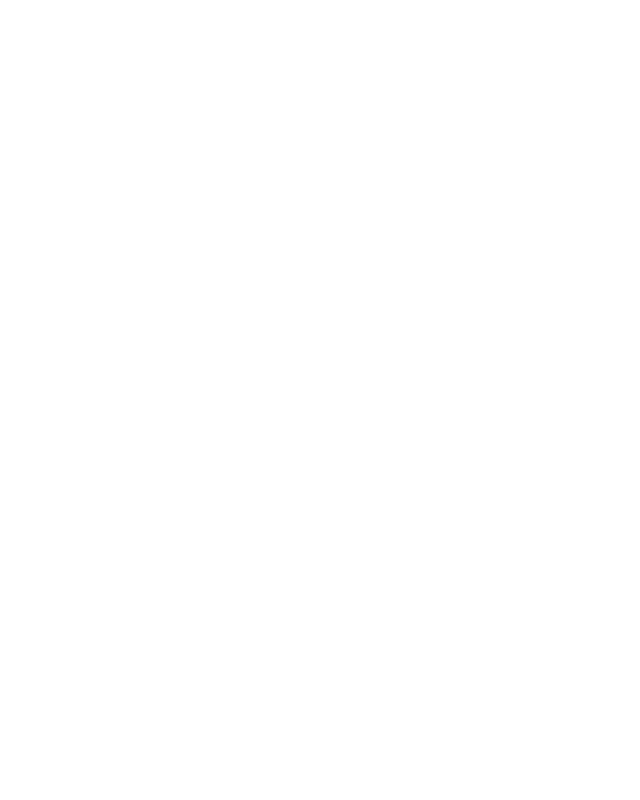
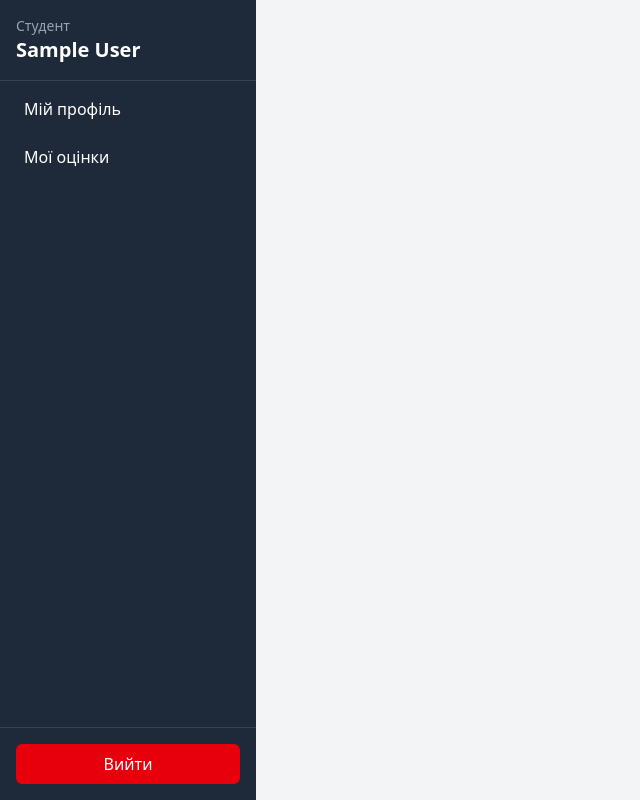
Before and after one commit to kkatalz/music-school, a React (Vite) app in the folder frontend-react/: page /student in a window 1280 px wide. Before the commit this address had no page. Shown: the whole page, without its empty margins (0-640 px from the left). Built offline with nearby package versions, Linux system fonts and the light colour scheme; sample sign-in values are in the browser's storage.

Commit message:
Routes and init student page.

```diff
--- a/frontend-react/src/App.tsx
+++ b/frontend-react/src/App.tsx
@@ -1,19 +1,23 @@
-import { QueryClient, QueryClientProvider } from "@tanstack/react-query";
-import { BrowserRouter, Routes, Route } from "react-router";
+import { Routes, Route } from "react-router";
 import { Teachers } from "./teachers/Teachers";
 import { Login } from "./auth/Login";
-const queryClient = new QueryClient();
+import { StudentDashboardLayout } from "./students/StudentDashboardLayout";
+import { ProtectedRoute } from "./auth/ProtectedRoute";
 
 const App = () => {
   return (
-    <QueryClientProvider client={queryClient}>
-      <BrowserRouter>
         <Routes>
           <Route path="/login" element={<Login />} />
+      <Route element={<ProtectedRoute />}>
+        <Route path="/student" element={<StudentDashboardLayout />}>
+          {/* inner routes for StudentDashboardLayout */}
+          {/* <Route path="profile" element={<StudentProfile />} />
+          <Route path="grades" element={<StudentGrades />} /> */}
+        </Route>
+      </Route>
+
           <Route path="/teachers" element={<Teachers />} />
         </Routes>
-      </BrowserRouter>
-    </QueryClientProvider>
   );
 };
 
--- /dev/null
+++ b/frontend-react/src/auth/AuthContext.tsx
@@ -0,0 +1,43 @@
+import { createContext, useState, useContext, type ReactNode } from 'react';
+import type { AuthResponse } from './auth.types';
+
+
+interface AuthContextType {
+  user: AuthResponse | null;
+  login: (userData: AuthResponse) => void;
+  logout: () => void;
+}
+
+const AuthContext = createContext<AuthContextType | undefined>(undefined);
+
+export const AuthProvider = ({ children }: { children: ReactNode }) => {
+  const [user, setUser] = useState<AuthResponse | null>(() => {
+    const savedUser = localStorage.getItem('user');
+    return savedUser ? JSON.parse(savedUser) : null;
+  });
+
+  const login = (userData: AuthResponse) => {
+    setUser(userData);
+    localStorage.setItem('user', JSON.stringify(userData));
+  };
+
+  const logout = () => {
+    setUser(null);
+    localStorage.removeItem('user');
+  };
+
+  return (
+    <AuthContext.Provider value={{ user, login, logout }}>
+      {children}
+    </AuthContext.Provider>
+  );
+};
+
+// hook for easy access to the context
+export const useAuth = () => {
+  const context = useContext(AuthContext);
+  if (context === undefined) {
+    throw new Error('useAuth must be used within an AuthProvider');
+  }
+  return context;
+};
--- a/frontend-react/src/auth/Login.tsx
+++ b/frontend-react/src/auth/Login.tsx
@@ -1,18 +1,39 @@
 import { loginUser } from "./auth.service";
 import type { LoginCredentials } from "./auth.types";
-import { useState, type FormEvent } from "react";
+import { useState, useEffect, type FormEvent } from "react";
 import { useMutation } from "@tanstack/react-query";
-
-//import backgroundImage from '../assets/background-main.jpg';
+import { Role } from "../teachers/teacher.types";
+import { useNavigate } from "react-router-dom";
+import { useAuth } from "./AuthContext";
 
 
 export const Login = () => {
   const [email, setEmail] = useState('');
   const [password, setPassword] = useState('');
 
+    const navigate = useNavigate();
+  const { login } = useAuth();
+
+
     const { mutate, isPending, isError, error, data, isSuccess } = useMutation({
     mutationFn: (credentials: LoginCredentials) => loginUser(credentials),
   });
+
+  useEffect(() => {
+    if (isSuccess && data) {
+      // save user data in global context
+      login(data);
+
+      // go to proper page based on user's role
+      if (data.role === Role.Student) {
+        navigate('/student');
+      } else  if (data.role === Role.Teacher) {
+        console.log('teacher!!!')
+      } else if (data.role === Role.HeadTeacher) {
+        console.log('head Teacher!!!')
+      }
+    }
+  }, [isSuccess, data, login, navigate]);
 
     const handleSubmit = (event: FormEvent<HTMLFormElement>) => {
     event.preventDefault();
--- /dev/null
+++ b/frontend-react/src/auth/ProtectedRoute.tsx
@@ -0,0 +1,12 @@
+import { Navigate, Outlet } from 'react-router-dom';
+import { useAuth } from './AuthContext';
+
+export const ProtectedRoute = () => {
+  const { user } = useAuth();
+
+  if (!user) {
+    return <Navigate to="/login" replace />;
+  }
+
+  return <Outlet />;
+};
--- a/frontend-react/src/main.tsx
+++ b/frontend-react/src/main.tsx
@@ -1,5 +1,23 @@
 import { createRoot } from "react-dom/client";
 import App from "./App.tsx";
 import "./index.css";
+import React from "react";
+import { QueryClient, QueryClientProvider } from '@tanstack/react-query';
+import { BrowserRouter } from 'react-router-dom';
+import { AuthProvider } from "./auth/AuthContext.tsx";
 
-createRoot(document.getElementById("root")!).render(<App />);
+const queryClient = new QueryClient();
+
+
+createRoot(document.getElementById("root")!).render(
+      <React.StrictMode>
+    <QueryClientProvider client={queryClient}>
+      <BrowserRouter>
+        <AuthProvider>
+          <App />
+        </AuthProvider>
+      </BrowserRouter>
+    </QueryClientProvider>
+  </React.StrictMode>
+
+);
--- /dev/null
+++ b/frontend-react/src/students/StudentDashboardLayout.tsx
@@ -0,0 +1,53 @@
+import { NavLink, Outlet, useNavigate } from 'react-router-dom';
+import { useAuth } from '../auth/AuthContext';
+
+export const StudentDashboardLayout = () => {
+  const { user, logout } = useAuth();
+  const navigate = useNavigate();
+
+  const handleLogout = () => {
+    logout();
+    navigate('/login');
+  };
+
+  return (
+    <div className="flex h-screen bg-gray-100">
+      <aside className="w-64 bg-gray-800 text-white flex flex-col">
+        <div className="p-4 text-xl font-bold border-b border-gray-700">
+          <span className="block text-sm font-normal text-gray-400">Студент</span>
+          {user?.firstName} {user?.lastName}
+        </div>
+        <nav className="flex-1 p-2 space-y-2">
+          <NavLink
+            to="/student/profile"
+            className={({ isActive }) =>
+              `flex items-center px-4 py-2 rounded-md hover:bg-gray-700 transition-colors ${isActive ? 'bg-gray-900' : ''}`
+            }
+          >
+            Мій профіль
+          </NavLink>
+          <NavLink
+            to="/student/grades"
+            className={({ isActive }) =>
+              `flex items-center px-4 py-2 rounded-md hover:bg-gray-700 transition-colors ${isActive ? 'bg-gray-900' : ''}`
+            }
+          >
+            Мої оцінки
+          </NavLink>
+        </nav>
+        <div className="p-4 border-t border-gray-700">
+          <button
+            onClick={handleLogout}
+            className="w-full bg-red-600 text-white py-2 rounded-md hover:bg-red-700 transition-colors"
+          >
+            Вийти
+          </button>
+        </div>
+      </aside>
+
+      <main className="flex-1 p-8 overflow-y-auto">
+        <Outlet />
+      </main>
+    </div>
+  );
+};
--- a/frontend-react/src/teachers/Teachers.tsx
+++ b/frontend-react/src/teachers/Teachers.tsx
@@ -1,4 +1,3 @@
-import React from "react";
 import { useTeachers } from "./useTeachers";
 
 export const Teachers = () => {
```
